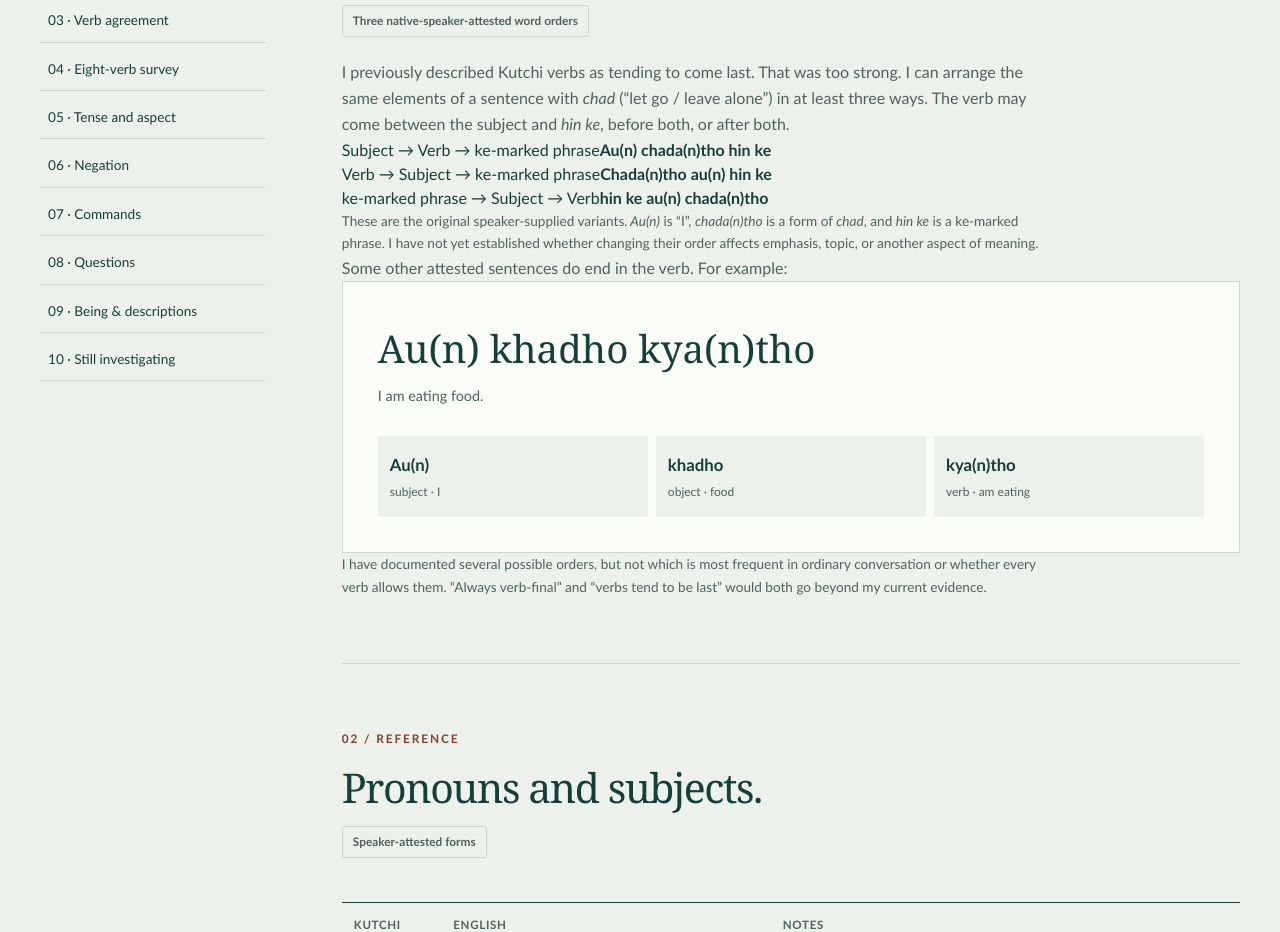
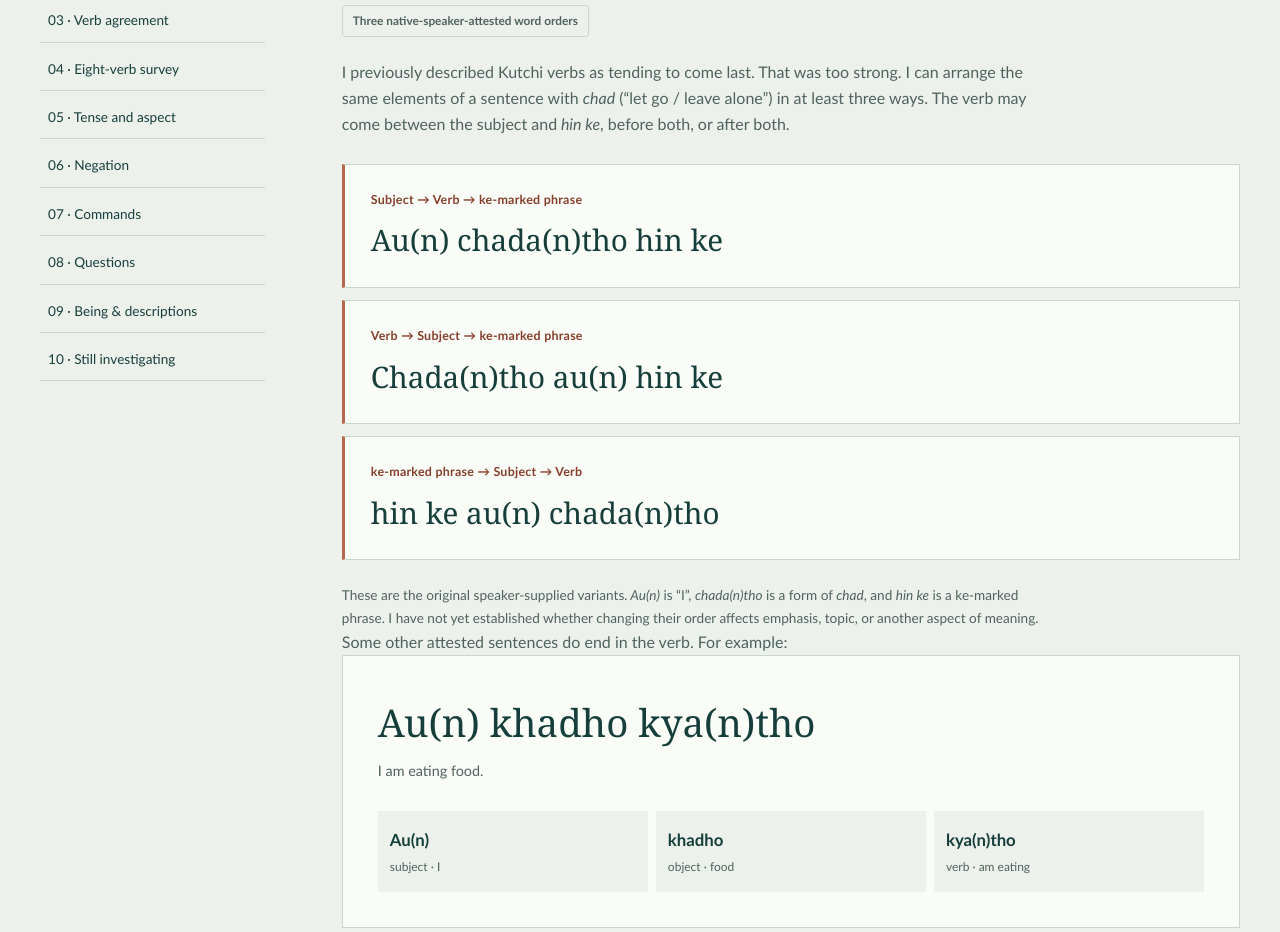
Before and after one commit to Fabdulla1/Madhaaf, a Next.js app: page /language/grammar in a window 1280 px wide. Shown: the part 880-1812 px from the top of the page. Built offline with nearby package versions, Linux system fonts and the light colour scheme; no server answers.

Commit message:
style(language): distinguish structural order examples from translations

```diff
--- a/src/app/globals.css
+++ b/src/app/globals.css
@@ -655,3 +655,37 @@ body { margin: 0; background: var(--canvas); color: var(--ink); font-family: var
 .public-site a.language-guide-byline, .public-site .language-guide-byline a { color: var(--terracotta-ink); text-decoration: underline; text-underline-offset: 4px; }
 .public-site a.language-guide-byline:hover, .public-site .language-guide-byline a:hover { color: var(--ink); }
 .public-site .grammar-status .language-guide-byline { margin: 0; }
+
+/* Attested alternative orders: no claim about default word order or emphasis. */
+.public-site .grammar-order-list {
+  list-style: none;
+  padding: 0;
+  margin: 26px 0 24px;
+  display: grid;
+  grid-template-columns: 1fr;
+  gap: 12px;
+}
+.public-site .grammar-order-list li {
+  min-width: 0;
+  border: 1px solid var(--line);
+  border-left: 3px solid var(--terracotta);
+  background: var(--paper);
+  padding: clamp(18px, 3vw, 26px);
+  display: flex;
+  flex-direction: column;
+  gap: 10px;
+}
+.public-site .grammar-order-list__pattern {
+  font-family: var(--font-interface);
+  color: var(--terracotta-ink);
+  font-weight: 700;
+  font-size: .78rem;
+  letter-spacing: .02em;
+}
+.public-site .grammar-order-list strong {
+  font-family: var(--font-editorial);
+  font-weight: 400;
+  font-size: clamp(1.35rem, 2.4vw, 1.85rem);
+  line-height: 1.4;
+  overflow-wrap: anywhere;
+}
```
